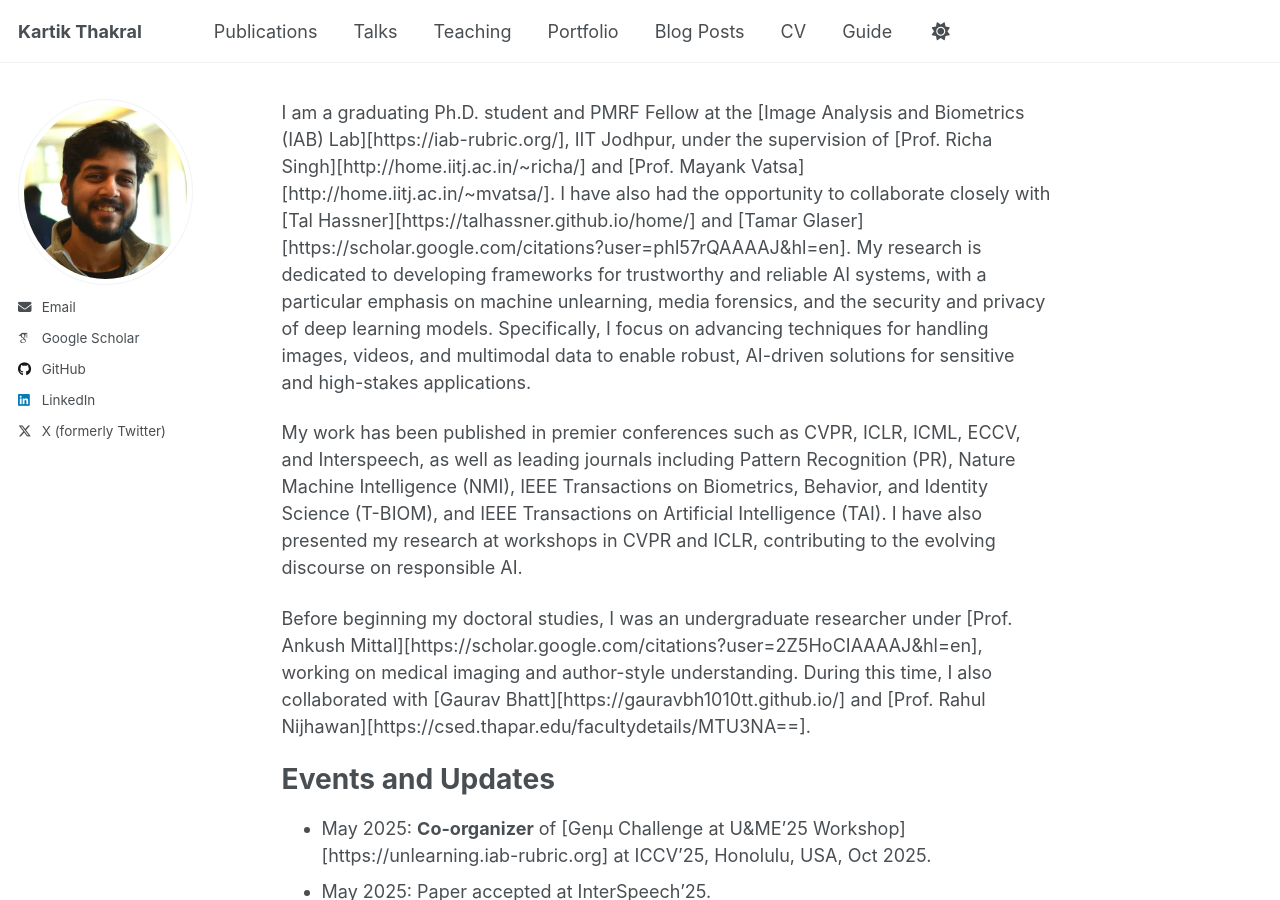
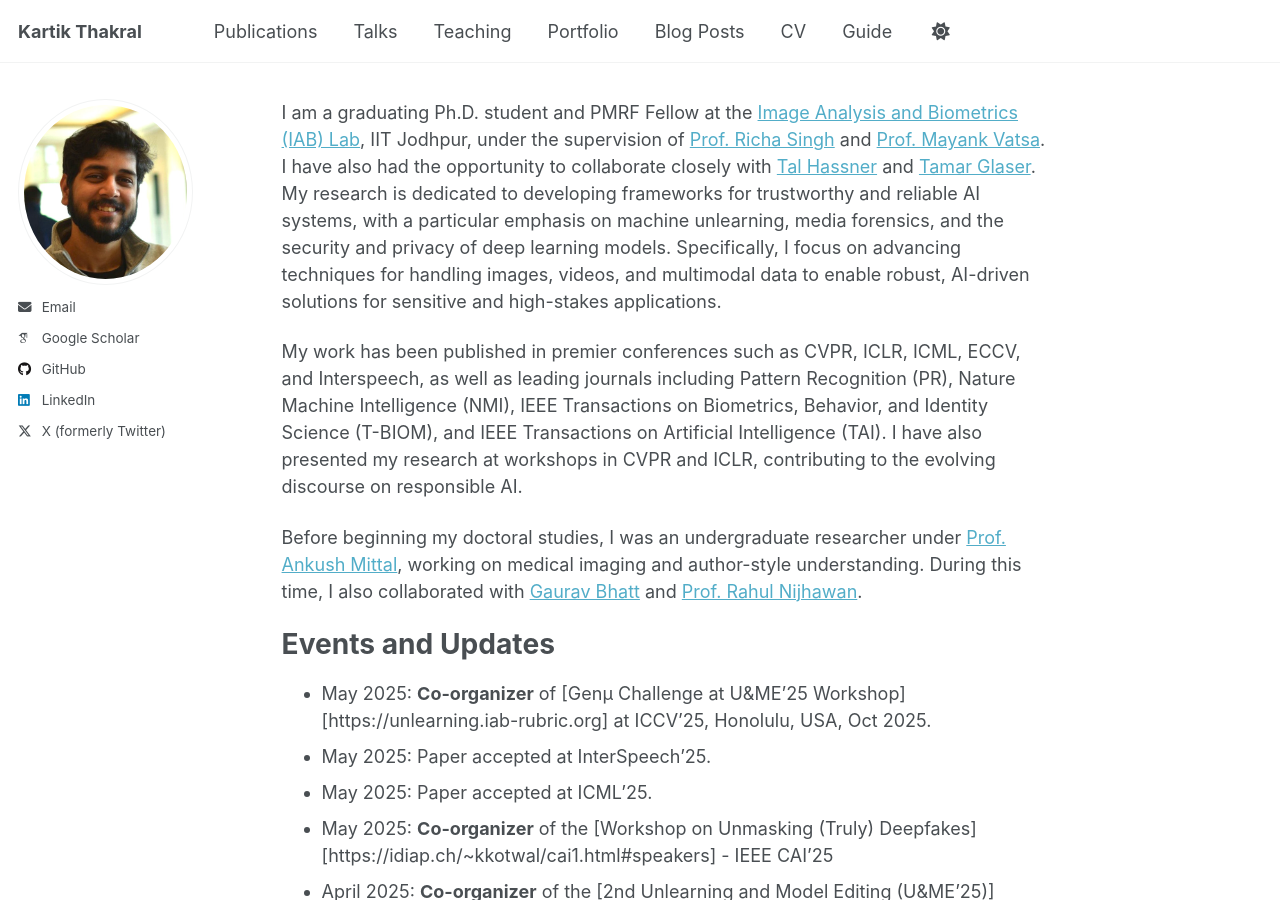
Before and after one commit to thakral-kartik/thakral-kartik.github.io, a Jekyll site: the page built from _pages/about.md, in a window 1280 px wide and 900 px high. Built offline with Jekyll 4.4.1, drawn with Linux system fonts in a browser that asks for light colours; some web fonts are replaced.

Commit message:
Update about.md

```diff
--- a/_pages/about.md
+++ b/_pages/about.md
@@ -7,11 +7,11 @@ redirect_from:
   - /about.html
 ---
 
-I am a graduating Ph.D. student and PMRF Fellow at the [Image Analysis and Biometrics (IAB) Lab][https://iab-rubric.org/], IIT Jodhpur, under the supervision of [Prof. Richa Singh][http://home.iitj.ac.in/~richa/] and [Prof. Mayank Vatsa][http://home.iitj.ac.in/~mvatsa/]. I have also had the opportunity to collaborate closely with [Tal Hassner][https://talhassner.github.io/home/] and [Tamar Glaser][https://scholar.google.com/citations?user=phl57rQAAAAJ&hl=en]. My research is dedicated to developing frameworks for trustworthy and reliable AI systems, with a particular emphasis on machine unlearning, media forensics, and the security and privacy of deep learning models. Specifically, I focus on advancing techniques for handling images, videos, and multimodal data to enable robust, AI-driven solutions for sensitive and high-stakes applications.
+I am a graduating Ph.D. student and PMRF Fellow at the [Image Analysis and Biometrics (IAB) Lab](https://iab-rubric.org/), IIT Jodhpur, under the supervision of [Prof. Richa Singh](http://home.iitj.ac.in/~richa/) and [Prof. Mayank Vatsa](http://home.iitj.ac.in/~mvatsa/). I have also had the opportunity to collaborate closely with [Tal Hassner](https://talhassner.github.io/home/) and [Tamar Glaser](https://scholar.google.com/citations?user=phl57rQAAAAJ&hl=en). My research is dedicated to developing frameworks for trustworthy and reliable AI systems, with a particular emphasis on machine unlearning, media forensics, and the security and privacy of deep learning models. Specifically, I focus on advancing techniques for handling images, videos, and multimodal data to enable robust, AI-driven solutions for sensitive and high-stakes applications.
 
 My work has been published in premier conferences such as CVPR, ICLR, ICML, ECCV, and Interspeech, as well as leading journals including Pattern Recognition (PR), Nature Machine Intelligence (NMI), IEEE Transactions on Biometrics, Behavior, and Identity Science (T-BIOM), and IEEE Transactions on Artificial Intelligence (TAI). I have also presented my research at workshops in CVPR and ICLR, contributing to the evolving discourse on responsible AI.
 
-Before beginning my doctoral studies, I was an undergraduate researcher under [Prof. Ankush Mittal][https://scholar.google.com/citations?user=2Z5HoCIAAAAJ&hl=en], working on medical imaging and author-style understanding. During this time, I also collaborated with [Gaurav Bhatt][https://gauravbh1010tt.github.io/] and [Prof. Rahul Nijhawan][https://csed.thapar.edu/facultydetails/MTU3NA==].
+Before beginning my doctoral studies, I was an undergraduate researcher under [Prof. Ankush Mittal](https://scholar.google.com/citations?user=2Z5HoCIAAAAJ&hl=en), working on medical imaging and author-style understanding. During this time, I also collaborated with [Gaurav Bhatt](https://gauravbh1010tt.github.io/) and [Prof. Rahul Nijhawan](https://csed.thapar.edu/facultydetails/MTU3NA==).
 
 Events and Updates
 ======
```
